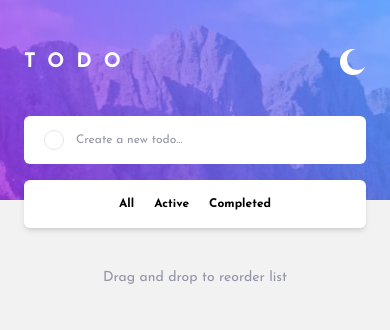
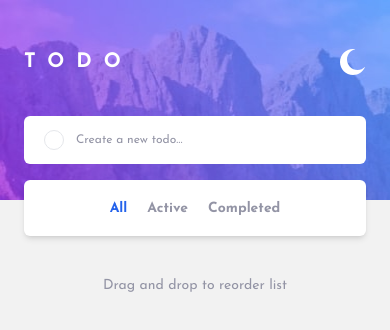
Before and after one commit to linhnvh15vn/todo-app, a React (Vite) app: page / in a window 390 px wide. Shown: the top 330 px of the page. Built offline with nearby package versions, Linux system fonts and the light colour scheme.

Commit message:
feat: filter todo

```diff
--- a/src/App.tsx
+++ b/src/App.tsx
@@ -22,7 +22,9 @@ export default function App() {
       <div className="space-y-4">
         <AddForm />
         {todoList.length ? <TodoList todoList={todoList} /> : <div></div>}
-        <TodoFilter />
+        <div className="py-4 bg-card text-center rounded-md shadow-md lg:hidden">
+          <TodoFilter />
+        </div>
       </div>
 
       <p className="text-center mt-10 text-sm text-muted-foreground">
--- a/src/components/todo-filter.tsx
+++ b/src/components/todo-filter.tsx
@@ -1,9 +1,30 @@
+import { useTodoStore } from '../store/use-todo-store';
+
 export default function TodoFilter() {
+  const { filter, setFilter } = useTodoStore();
+
+  const filterList = [
+    { label: 'All', value: 'all' },
+    { label: 'Active', value: 'active' },
+    { label: 'Completed', value: 'completed' },
+  ];
+
   return (
-    <div className="container bg-white flex justify-center gap-5 rounded-md shadow-md py-4 text-xs font-bold lg:hidden">
-      <span>All</span>
-      <span>Active</span>
-      <span>Completed</span>
+    <div className="space-x-5 font-bold">
+      {filterList.map((f) => (
+        <button
+          type="button"
+          key={f.value}
+          onClick={() => setFilter(f.value)}
+          className={`text-sm ${
+            filter === f.value
+              ? 'text-blue-600 hover:text-blue-500'
+              : 'text-muted-foreground hover:text-foreground'
+          }`}
+        >
+          {f.label}
+        </button>
+      ))}
     </div>
   );
 }
--- a/src/components/todo-list.tsx
+++ b/src/components/todo-list.tsx
@@ -8,13 +8,34 @@ import {
 import { useTodoStore } from '../store/use-todo-store';
 import { type Todo } from '../types';
 import TodoItem from './todo-item';
+import TodoFilter from './todo-filter';
+import { useCallback } from 'react';
 
 interface Props {
   todoList: Todo[];
 }
 
 export default function TodoList({ todoList }: Props) {
-  const { set, removeCompleted } = useTodoStore();
+  const { filter, set, removeCompleted } = useTodoStore();
+
+  // const dataByStatus = useCallback(() => {
+  //   console.log('a');
+
+  //   switch (filter) {
+  //     case 'all':
+  //       return todoList;
+  //     case 'active':
+  //       return todoList.filter((todo) => todo.isCompleted === false);
+  //     case 'completed':
+  //       return todoList.filter((todo) => todo.isCompleted === true);
+  //     default:
+  //       break;
+  //   }
+  // }, []);
+
+  const getQty = () => {
+    return todoList.filter((todo) => todo.isCompleted === false).length;
+  };
 
   const handleDragEnd = (result: DropResult) => {
     if (!result.destination) {
@@ -52,8 +73,15 @@ export default function TodoList({ todoList }: Props) {
       </DragDropContext>
 
       <div className="bg-card flex justify-between items-center pt-4 pb-5 px-5 text-xs lg:px-6 lg:text-sm lg:py-4 text-muted-foreground rounded-b-md">
-        <p>{todoList.length} items left</p>
-        <button type="button" onClick={removeCompleted}>
+        <p>{getQty()} items left</p>
+        <div className="hidden lg:block">
+          <TodoFilter />
+        </div>
+        <button
+          type="button"
+          onClick={removeCompleted}
+          className="hover:text-foreground"
+        >
           Clear completed
         </button>
       </div>
--- a/src/store/use-todo-store.ts
+++ b/src/store/use-todo-store.ts
@@ -4,6 +4,8 @@ import { type Todo } from '../types';
 
 interface TodoStore {
   todoList: Todo[];
+  filter: 'all' | 'active' | 'completed' | string;
+  setFilter: (filter: string) => void;
   set: (todoList: Todo[]) => void;
   create: (title: string) => void;
   update: (id: string) => void;
@@ -23,6 +25,9 @@ export const useTodoStore = create<TodoStore>()(
   persist(
     (set) => ({
       todoList: [],
+      filter: 'all',
+
+      setFilter: (filter) => set({ filter }),
 
       set: (todoList) => set({ todoList }),
 
```
